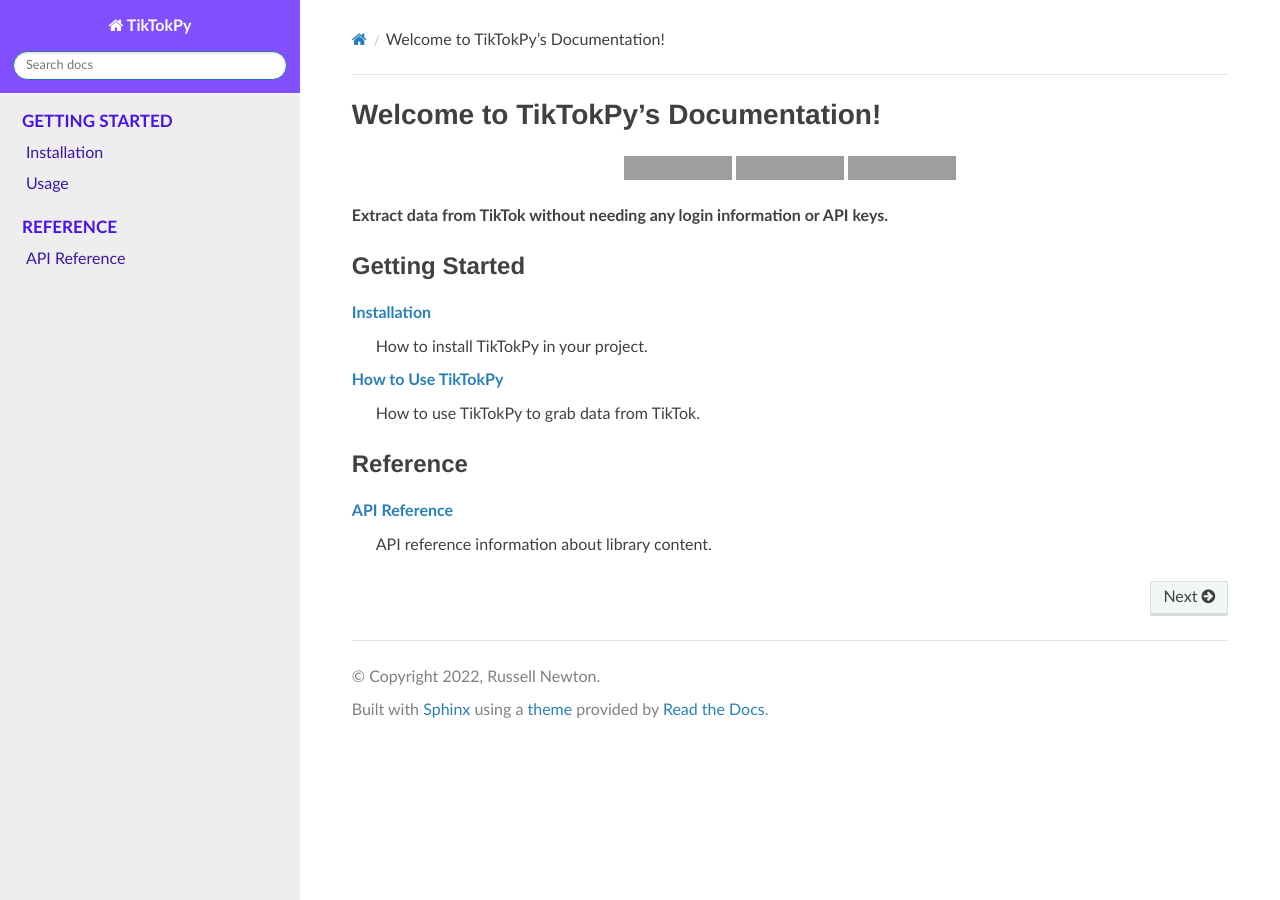
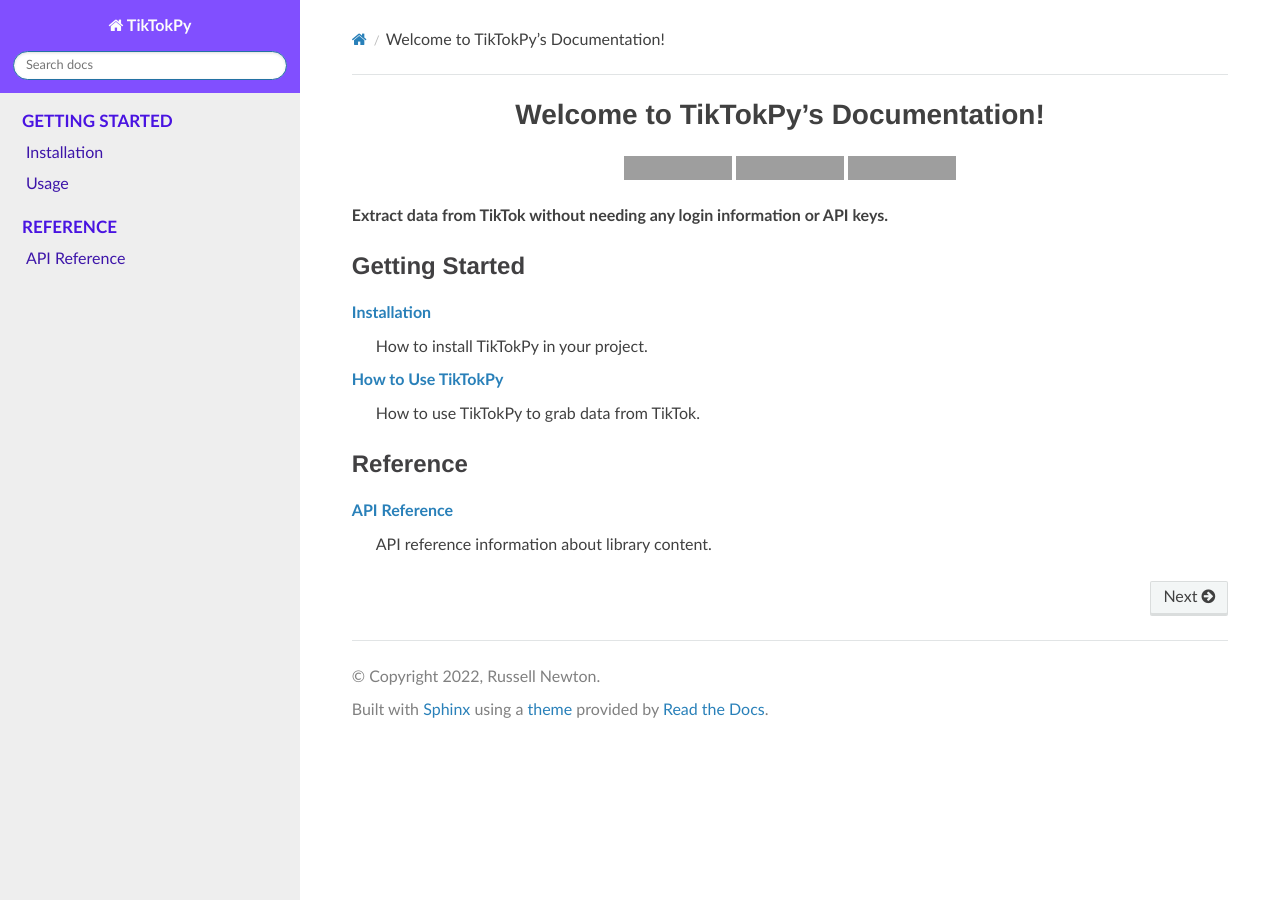
Before and after one commit to Russell-Newton/TikTokPy, a Sphinx documentation site: the page built from docs/source/index.rst, in a window 1280 px wide. Built offline with Sphinx 7.4.7 and the Read the Docs theme 2.0.0, drawn with Linux system fonts in a browser that asks for light colours; grey boxes are pictures that could not be loaded.

Commit message:
Center h1 in index

```diff
--- a/docs/source/_static/css/custom.css
+++ b/docs/source/_static/css/custom.css
@@ -1,6 +1,10 @@
 @import url("theme.css");
 
 .center {
+    text-align: center;
+}
+
+.center-title > h1 {
     text-align: center;
 }
 
--- a/docs/source/index.rst
+++ b/docs/source/index.rst
@@ -1,3 +1,5 @@
+.. rst-class:: center-title
+
 ====================================
 Welcome to TikTokPy's Documentation!
 ====================================
```
